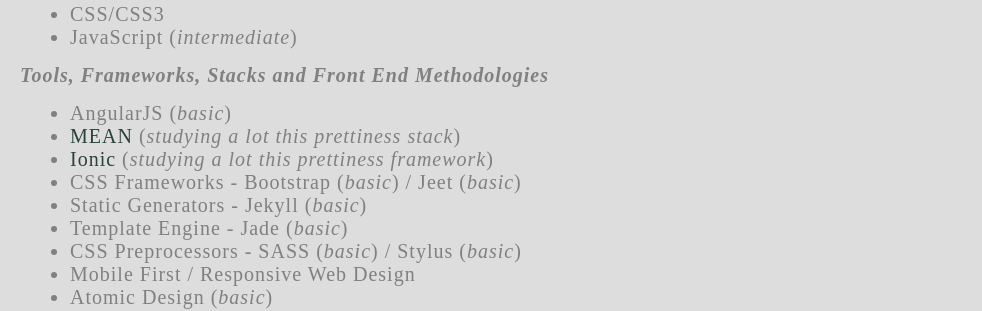
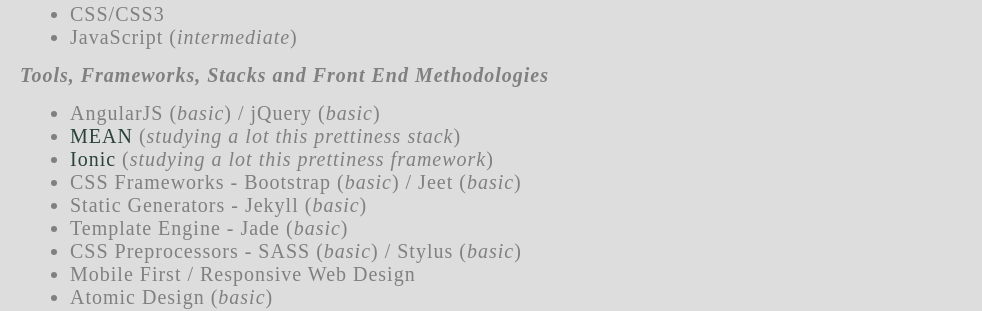
Before and after one commit to ednilsonamaral/ednilsonamaral.github.io, a Jekyll site: the page built from about.md, in a window 1280 px wide and 900 px high, scrolled down 1094 px. Shown: the part 158-469 px from the top of the window, without its empty margins (0-982 px from the left). Built offline with Jekyll 4.4.1, drawn with Linux system fonts in a browser that asks for light colours; some web fonts are replaced; comment, search, counter and statistics services are not loaded.

Commit message:
new skill

```diff
--- a/about.md
+++ b/about.md
@@ -29,7 +29,7 @@
 
 #### Tools, Frameworks, Stacks and Front End Methodologies
 
-* AngularJS (*basic*)
+* AngularJS (*basic*) / jQuery (*basic*)
 * [MEAN](https://github.com/Webschool-io/be-mean-instagram) (*studying a lot this prettiness stack*)
 * [Ionic](ionicframework.com) (*studying a lot this prettiness framework*)
 * CSS Frameworks - Bootstrap (*basic*) / Jeet (*basic*)
```
